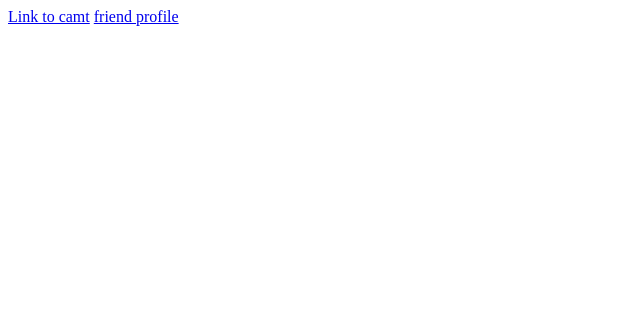
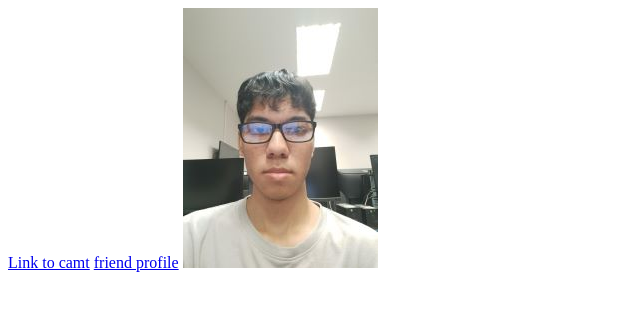
Before and after one commit to Wanikkasit65/lab03, a plain HTML site: page index.html in a window 1280 px wide. Shown: the whole page, without its empty margins (0-640 px from the left). Drawn offline with Linux system fonts and the light colour scheme.

Commit message:
add friend picture

```diff
--- a/index.html
+++ b/index.html
@@ -4,9 +4,13 @@
     <meta charset="UTF-8">
     <meta name="viewport" content="width=device-width, initial-scale=1.0">
     <title>Document</title>
+    <style>
+
+    </style>
 </head>
 <body>
     <a href="camt.html">Link to camt</a>
     <a href="friendprofile.html">friend profile</a>
+    <img src="662115020resize.jpg" alt="friend image">
 </body>
 </html>
```
